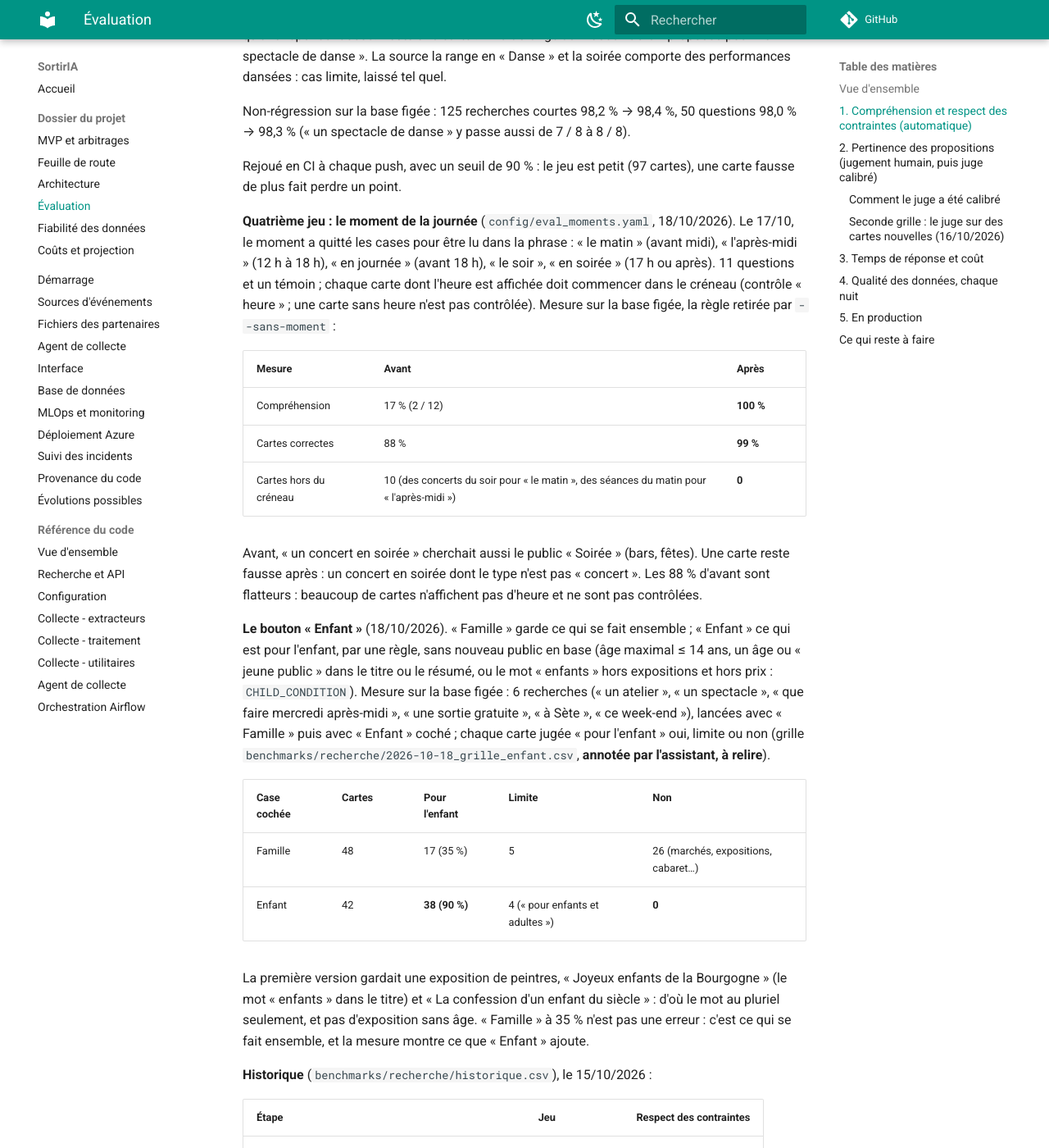
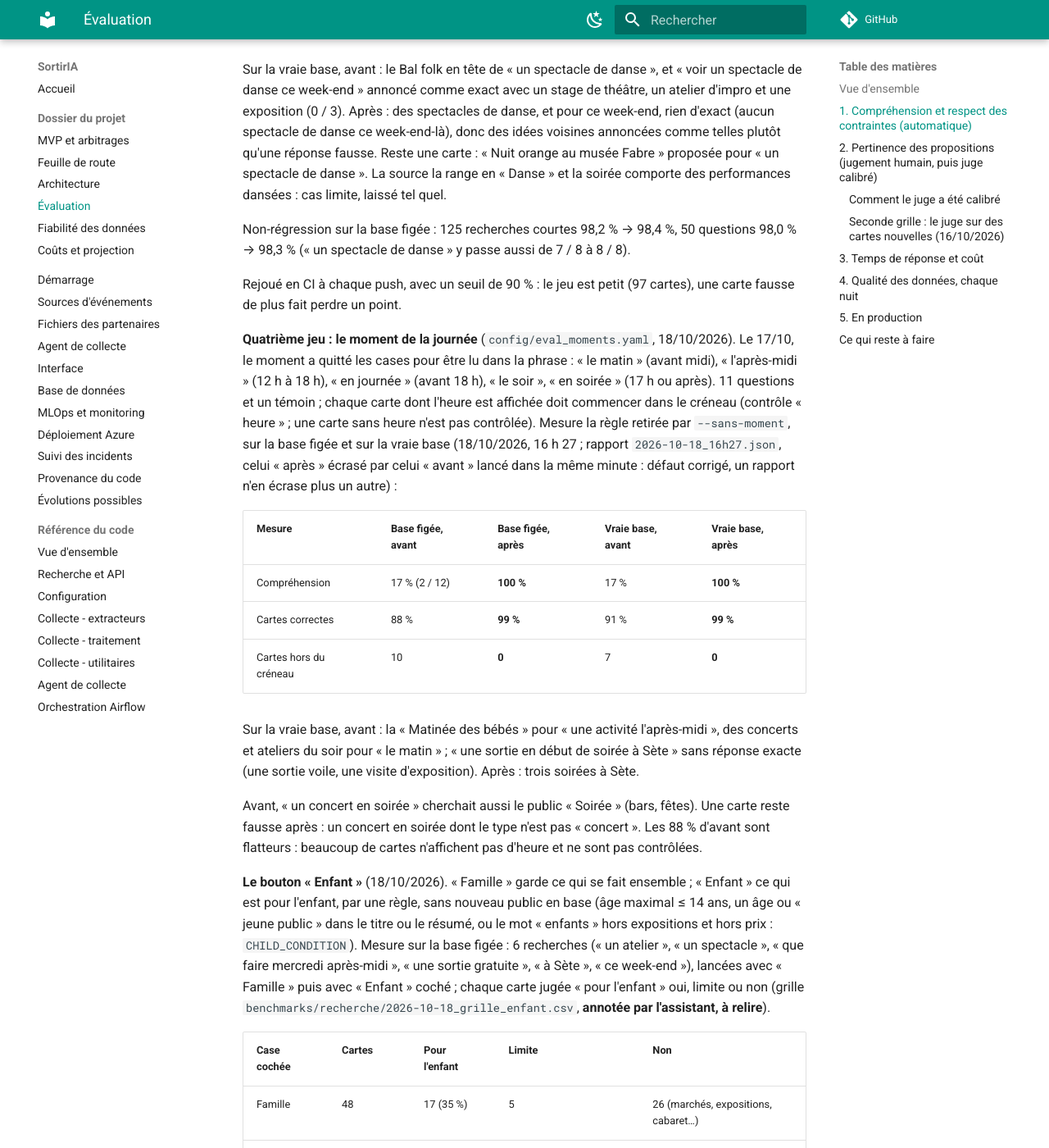
Before and after one commit to gonzalezcourrier34-glitch/SortirIA, an MkDocs documentation site: the page built from docs/evaluation.md, in a window 1280 px wide and 1400 px high, scrolled down 4342 px. Shown: the whole window at 82% size. Built offline with MkDocs 1.6.1 and Material for MkDocs 9.7.7, drawn with Linux system fonts in a browser that asks for light colours; comment, search, counter and statistics services are not loaded; some of the changed text lies outside the part shown.

Commit message:
Mesures sur la vraie base (moments, faire soi-même) ; un rapport d'évaluation n'en écrase plus un autre

```diff
--- a/docs/evaluation.md
+++ b/docs/evaluation.md
@@ -117,6 +117,14 @@
 | Compréhension (25 recherches) | 40 % | **100 %** |
 | Tout le jeu (cartes correctes, réponses exactes) | 74 % | **98 %** |
 
+Sur la vraie base (18/10/2026, 16 h 28 ; rapport `2026-10-18_16h28.json`),
+tout le jeu : compréhension **100 %**, cartes correctes **96 %**.
+« Jouer au théâtre » et « faire de l'impro » : 12 / 16, l'Atelier impro
+adulte, une initiation théâtre ados, les stages du théâtre Tabard en tête ;
+deux cartes par recherche n'ont pas le mot dans leur titre ou leur résumé
+(des stages d'ados dont le programme n'est pas détaillé). « Une pièce de
+théâtre » : 8 / 8, que des pièces.
+
 125 recherches courtes et 50 questions : **mêmes cartes**, à la carte près,
 qu'avant ces changements (lancés à la même date ; lancés un autre jour, les
 dates relatives comme « ce week-end » visent d'autres jours et les listes
@@ -168,13 +176,21 @@
 journée » (avant 18 h), « le soir », « en soirée » (17 h ou après). 11
 questions et un témoin ; chaque carte dont l'heure est affichée doit
 commencer dans le créneau (contrôle « heure » ; une carte sans heure n'est pas
-contrôlée). Mesure sur la base figée, la règle retirée par `--sans-moment` :
+contrôlée). Mesure la règle retirée par `--sans-moment`, sur la base figée
+et sur la vraie base (18/10/2026, 16 h 27 ; rapport `2026-10-18_16h27.json`,
+celui « après » écrasé par celui « avant » lancé dans la même minute : défaut
+corrigé, un rapport n'en écrase plus un autre) :
 
-| Mesure | Avant | Après |
-| --- | --- | --- |
-| Compréhension | 17 % (2 / 12) | **100 %** |
-| Cartes correctes | 88 % | **99 %** |
-| Cartes hors du créneau | 10 (des concerts du soir pour « le matin », des séances du matin pour « l'après-midi ») | **0** |
+| Mesure | Base figée, avant | Base figée, après | Vraie base, avant | Vraie base, après |
+| --- | --- | --- | --- | --- |
+| Compréhension | 17 % (2 / 12) | **100 %** | 17 % | **100 %** |
+| Cartes correctes | 88 % | **99 %** | 91 % | **99 %** |
+| Cartes hors du créneau | 10 | **0** | 7 | **0** |
+
+Sur la vraie base, avant : la « Matinée des bébés » pour « une activité
+l'après-midi », des concerts et ateliers du soir pour « le matin » ; « une
+sortie en début de soirée à Sète » sans réponse exacte (une sortie voile, une
+visite d'exposition). Après : trois soirées à Sète.
 
 Avant, « un concert en soirée » cherchait aussi le public « Soirée » (bars,
 fêtes). Une carte reste fausse après : un concert en soirée dont le type
```
Also changed, not shown: docs/feuille_de_route.md (+1 -1 lines), 5 other files.
